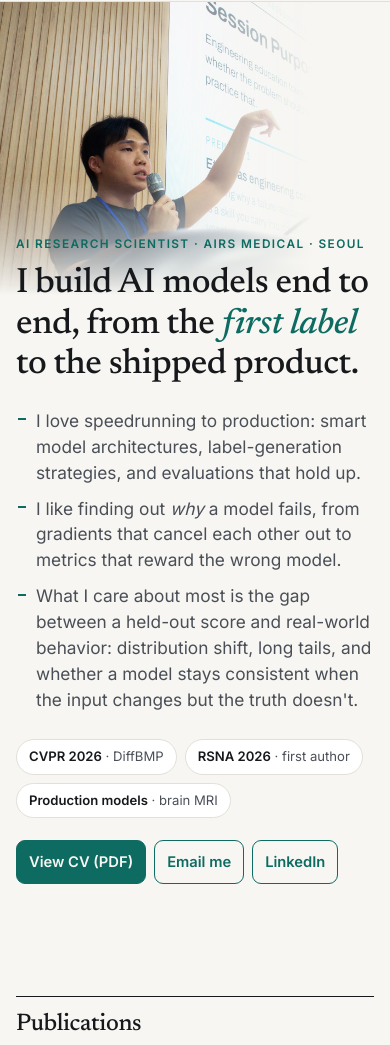
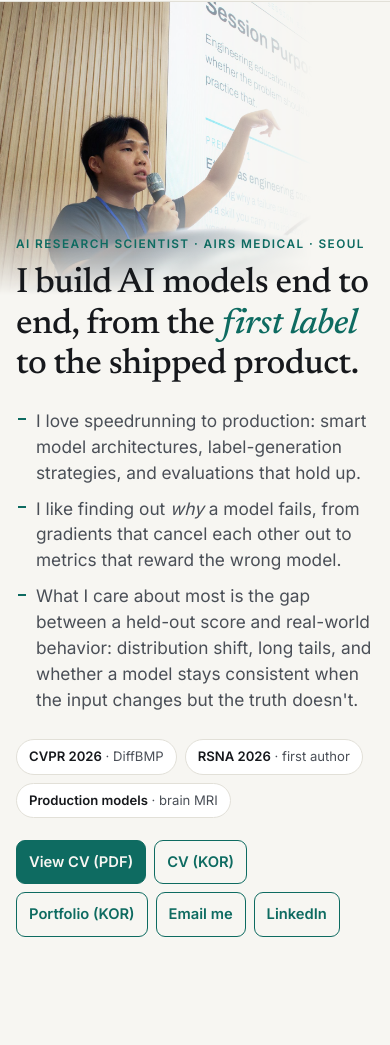
Before and after one commit to 17522chung/17522chung.github.io, a plain HTML site: page index.html in a window 390 px wide. Shown: the part 55-1100 px from the top of the page. Drawn offline with Linux system fonts and the light colour scheme.

Commit message:
Add Korean CV and portfolio downloads
Korean readers can now open both application documents from the hero. These public copies leave out the phone number.

Co-Authored-By: Claude Opus 5.5 <noreply@anthropic.com>
Claude-Session: https://claude.ai/code/session_0153qPUwCjdgXWrBsK6153tM

```diff
--- a/index.html
+++ b/index.html
@@ -42,7 +42,7 @@
         <span class="chip"><b>RSNA 2026</b> · first author</span>
         <span class="chip"><b>Production models</b> · brain MRI</span>
       </div>
-      <p class="cta-row"><a class="btn" href="cv/Insoo_Chung_CV.pdf">View CV (PDF)</a> <a class="btn ghost" href="mailto:insoo_chung@snu.ac.kr">Email me</a> <a class="btn ghost" href="https://www.linkedin.com/in/insoo-chung-07a242358">LinkedIn</a></p>
+      <p class="cta-row"><a class="btn" href="cv/Insoo_Chung_CV.pdf">View CV (PDF)</a> <a class="btn ghost" href="cv/Insoo_Chung_CV_KR.pdf">CV (KOR)</a> <a class="btn ghost" href="cv/Insoo_Chung_Portfolio_KR.pdf">Portfolio (KOR)</a> <a class="btn ghost" href="mailto:insoo_chung@snu.ac.kr">Email me</a> <a class="btn ghost" href="https://www.linkedin.com/in/insoo-chung-07a242358">LinkedIn</a></p>
     </div>
     <figure>
       <img src="assets/img/profile.jpg" alt="Insoo Chung presenting at a podium" width="1600" height="1067">
```
Also changed, not shown: 2 other files.
